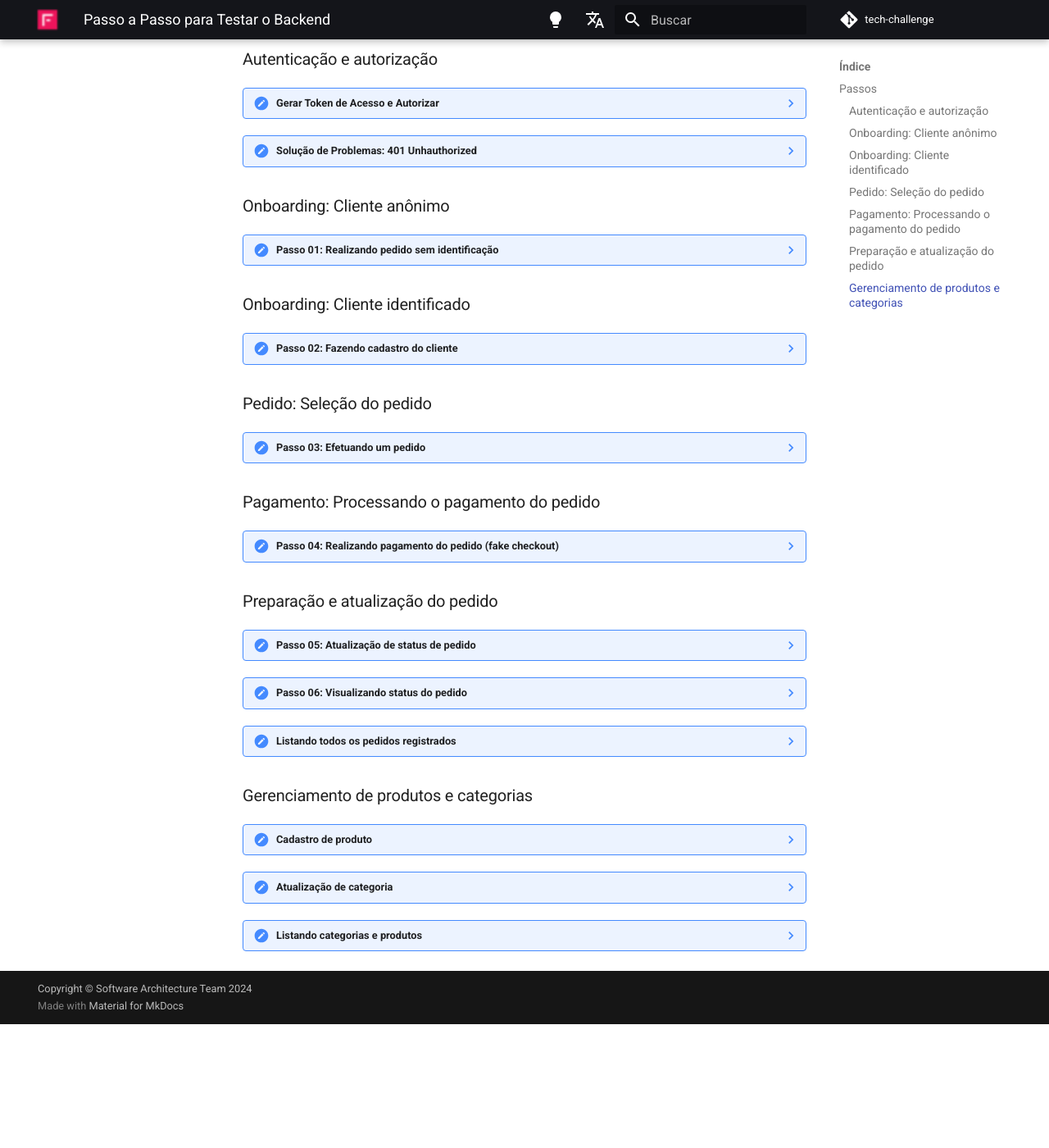
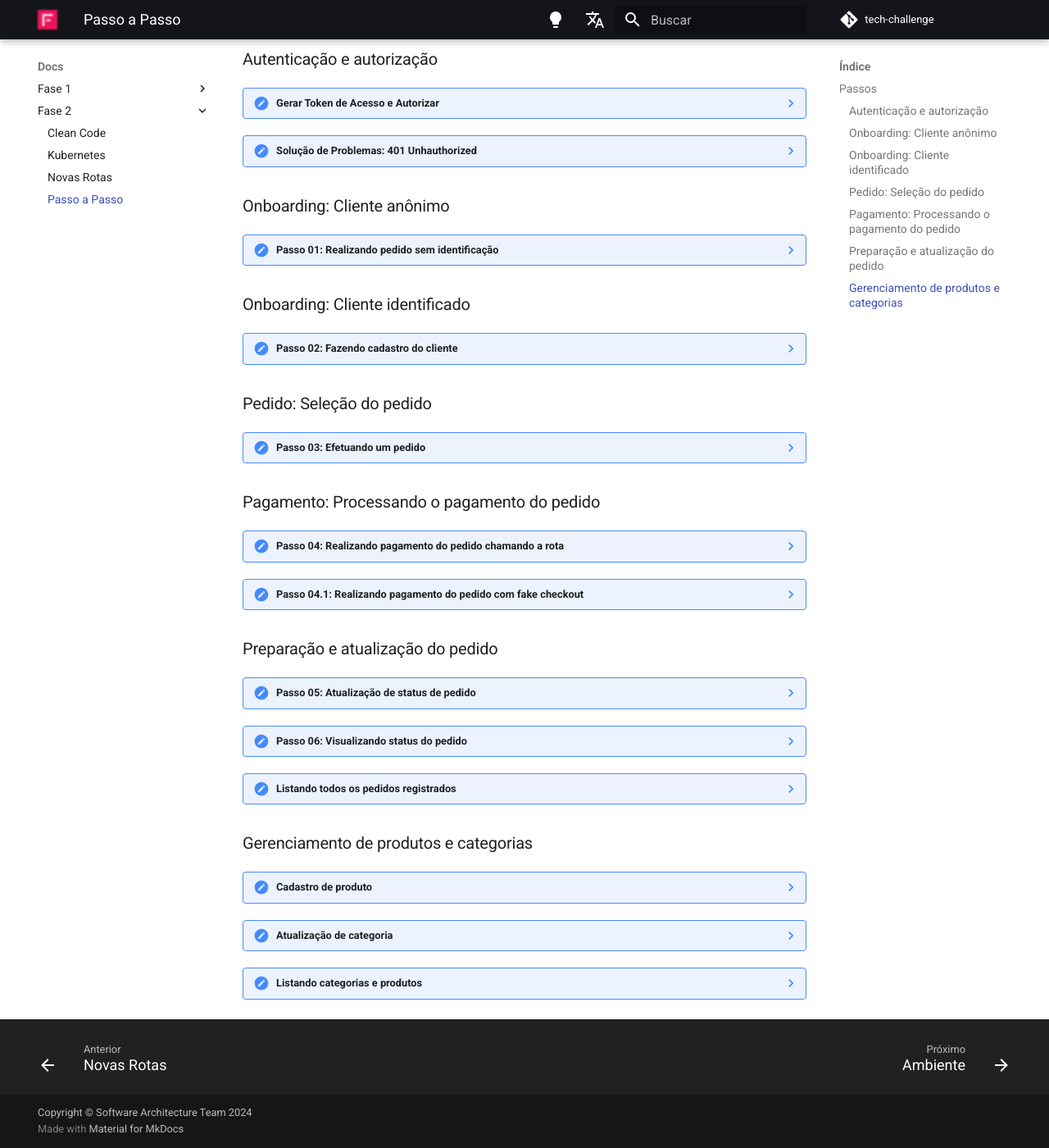
Before and after one commit to software-architecture-fiap/tech-challenge, an MkDocs documentation site: the page built from docs/fase_2/steps.md, in a window 1280 px wide and 1400 px high, scrolled down 305 px. Shown: the whole window at 82% size. Built offline with MkDocs 1.6.1 and Material for MkDocs 9.7.7, drawn with Linux system fonts in a browser that asks for light colours; comment, search, counter and statistics services are not loaded; before the commit the page ends 1554 px from its top, so only the background shows below that.

Commit message:
Aoc: Aessão de Passo a Passo para fase 2 adicionada

```diff
--- a/docs/fase_2/steps.md
+++ b/docs/fase_2/steps.md
@@ -104,7 +104,11 @@ Essa documentação fornece um passo a passo detalhado para realizar testes no b
 
 ### Pagamento: Processando o pagamento do pedido
 
-???- note "Passo 04: Realizando pagamento do pedido (fake checkout)"
+???- note "Passo 04: Realizando pagamento do pedido chamando a rota "
+    Após executar o [orders/fake_checkout](http://localhost:2000/docs#/orders/fake_checkout_orders_checkout_post) siga para o fluxo de atualização de status do pedido.
+
+
+???- note "Passo 04.1: Realizando pagamento do pedido com fake checkout"
     Após executar o [orders/fake_checkout](http://localhost:2000/docs#/orders/fake_checkout_orders_checkout_post) siga para o fluxo de atualização de status do pedido.
 
 
--- a/mkdocs.yml
+++ b/mkdocs.yml
@@ -103,5 +103,7 @@ nav:
       - Clean Code: "fase_2/clean_code.md"
       - Kubernetes: "fase_2/kubernetes.md"
       - Novas Rotas: "fase_2/novas_rotas.md"
+      - Passo a Passo: "fase_2/steps.md"
+
   - Guia:
     - Ambiente: "environment.md"
```
